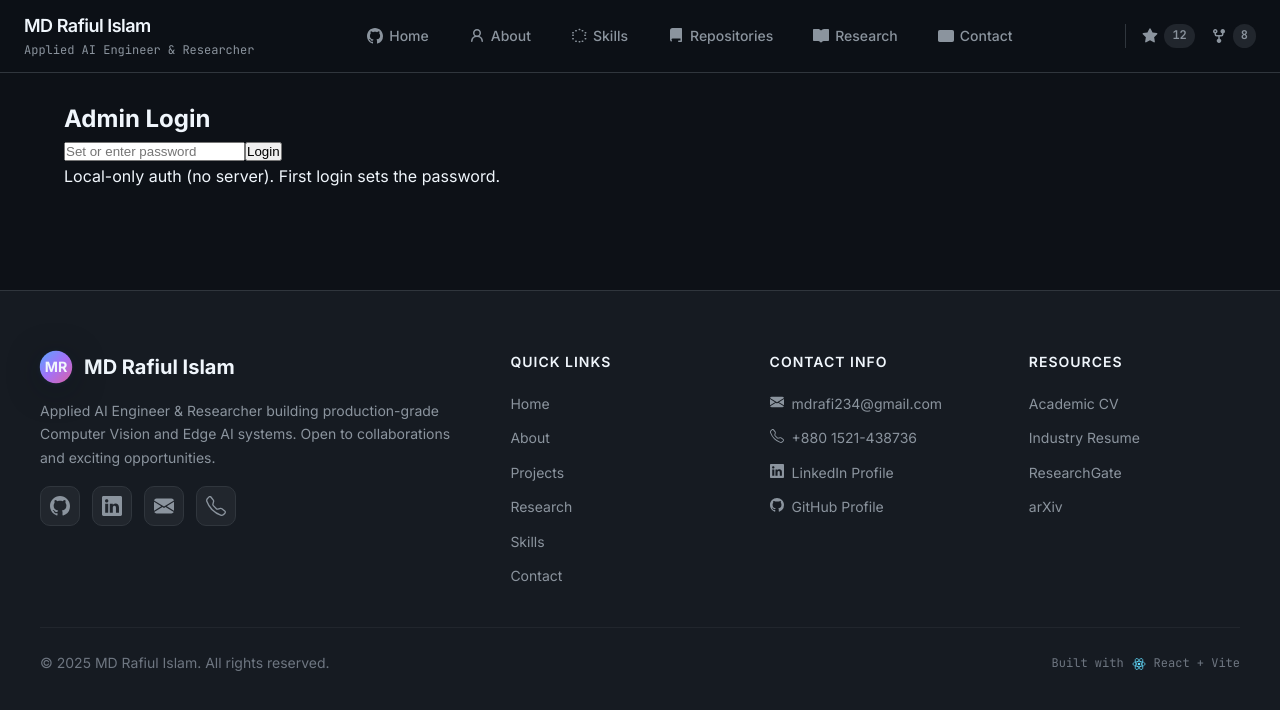
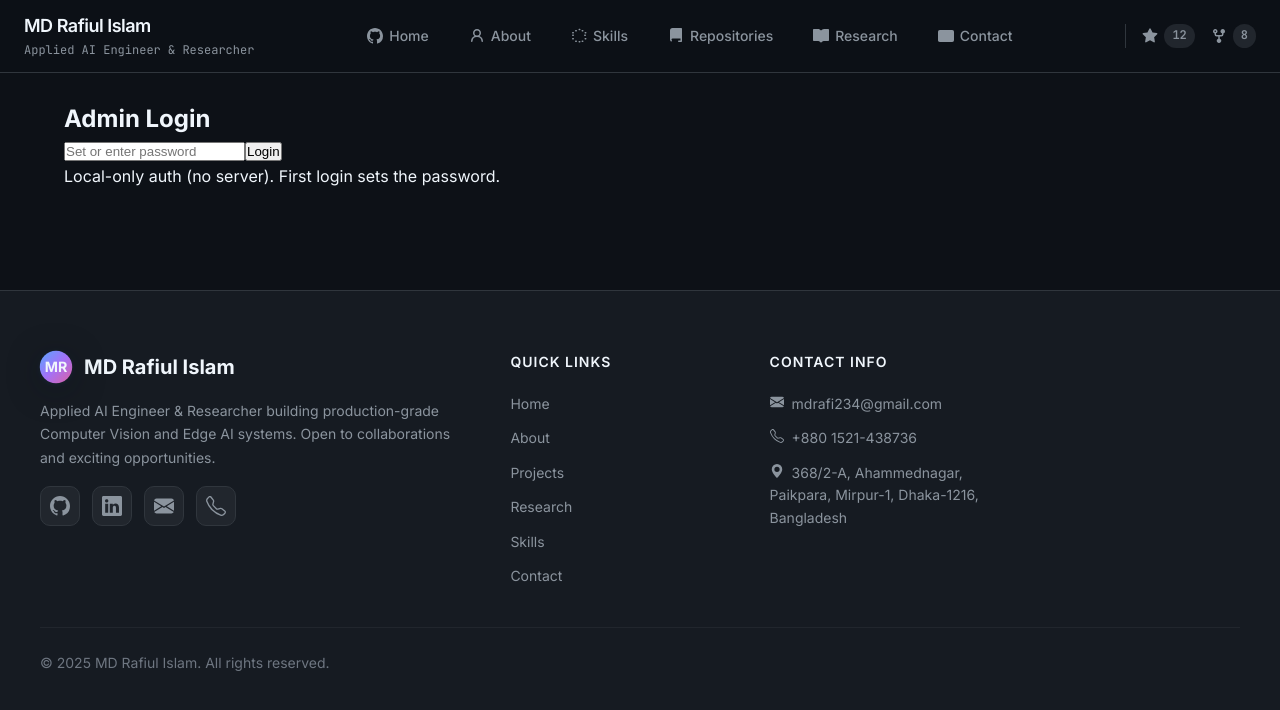
Before and after one commit to rafi0020/rafiul_ML_portfolio, a React (Vite) app: page /#/admin in a window 1280 px wide. Shown: the top 710 px of the page. Built offline with nearby package versions, Linux system fonts and the light colour scheme.

Commit message:
Update footer: add address to Contact Info, remove LinkedIn/GitHub links and Resources section

```diff
--- a/src/components/Footer.jsx
+++ b/src/components/Footer.jsx
@@ -63,36 +63,21 @@ export default function Footer(){
               </svg>
               mdrafi234@gmail.com
             </a>
-            <a href="tel:+8801521438736" className="footer-link">
+            <a href="tel:+8801679899117" className="footer-link">
               <svg width="14" height="14" viewBox="0 0 16 16" fill="currentColor" style={{marginRight: '8px'}}>
                 <path d="M3.654 1.328a.678.678 0 0 0-1.015-.063L1.605 2.3c-.483.484-.661 1.169-.45 1.77a17.568 17.568 0 0 0 4.168 6.608 17.569 17.569 0 0 0 6.608 4.168c.601.211 1.286.033 1.77-.45l1.034-1.034a.678.678 0 0 0-.063-1.015l-2.307-1.794a.678.678 0 0 0-.58-.122l-2.19.547a1.745 1.745 0 0 1-1.657-.459L5.482 8.062a1.745 1.745 0 0 1-.46-1.657l.548-2.19a.678.678 0 0 0-.122-.58L3.654 1.328zM1.884.511a1.745 1.745 0 0 1 2.612.163L6.29 2.98c.329.423.445.974.315 1.494l-.547 2.19a.678.678 0 0 0 .178.643l2.457 2.457a.678.678 0 0 0 .644.178l2.189-.547a1.745 1.745 0 0 1 1.494.315l2.306 1.794c.829.645.905 1.87.163 2.611l-1.034 1.034c-.74.74-1.846 1.065-2.877.702a18.634 18.634 0 0 1-7.01-4.42 18.634 18.634 0 0 1-4.42-7.009c-.362-1.03-.037-2.137.703-2.877L1.885.511z"/>
               </svg>
               +880 1521-438736
             </a>
-            <a href="https://www.linkedin.com/in/md-rafiul-islam-13b397143/" className="footer-link" target="_blank" rel="noreferrer">
+            <div className="footer-link" style={{cursor: 'default'}}>
               <svg width="14" height="14" viewBox="0 0 16 16" fill="currentColor" style={{marginRight: '8px'}}>
-                <path d="M0 1.146C0 .513.526 0 1.175 0h13.65C15.474 0 16 .513 16 1.146v13.708c0 .633-.526 1.146-1.175 1.146H1.175C.526 16 0 15.487 0 14.854V1.146zm4.943 12.248V6.169H2.542v7.225h2.401zm-1.2-8.212c.837 0 1.358-.554 1.358-1.248-.015-.709-.52-1.248-1.342-1.248-.822 0-1.359.54-1.359 1.248 0 .694.521 1.248 1.327 1.248h.016zm4.908 8.212V9.359c0-.216.016-.432.08-.586.173-.431.568-.878 1.232-.878.869 0 1.216.662 1.216 1.634v3.865h2.401V9.25c0-2.22-1.184-3.252-2.764-3.252-1.274 0-1.845.7-2.165 1.193v.025h-.016a5.54 5.54 0 01.016-.025V6.169h-2.4c.03.678 0 7.225 0 7.225h2.4z"/>
+                <path d="M8 16s6-5.686 6-10A6 6 0 0 0 2 6c0 4.314 6 10 6 10zm0-7a3 3 0 1 1 0-6 3 3 0 0 1 0 6z"/>
               </svg>
-              LinkedIn Profile
-            </a>
-            <a href="https://github.com/rafi0020" className="footer-link" target="_blank" rel="noreferrer">
-              <svg width="14" height="14" viewBox="0 0 16 16" fill="currentColor" style={{marginRight: '8px'}}>
-                <path d="M8 0C3.58 0 0 3.58 0 8c0 3.54 2.29 6.53 5.47 7.59.4.07.55-.17.55-.38 0-.19-.01-.82-.01-1.49-2.01.37-2.53-.49-2.69-.94-.09-.23-.48-.94-.82-1.13-.28-.15-.68-.52-.01-.53.63-.01 1.08.58 1.23.82.72 1.21 1.87.87 2.33.66.07-.52.28-.87.51-1.07-1.78-.2-3.64-.89-3.64-3.95 0-.87.31-1.59.82-2.15-.08-.2-.36-1.02.08-2.12 0 0 .67-.21 2.2.82.64-.18 1.32-.27 2-.27.68 0 1.36.09 2 .27 1.53-1.04 2.2-.82 2.2-.82.44 1.1.16 1.92.08 2.12.51.56.82 1.27.82 2.15 0 3.07-1.87 3.75-3.65 3.95.29.25.54.73.54 1.48 0 1.07-.01 1.93-.01 2.2 0 .21.15.46.55.38A8.013 8.013 0 0016 8c0-4.42-3.58-8-8-8z"/>
-              </svg>
-              GitHub Profile
-            </a>
+              368/2-A, Ahammednagar, Paikpara, Mirpur-1, Dhaka-1216, Bangladesh
+            </div>
           </div>
         </div>
 
-        <div className="footer-column">
-          <h4>Resources</h4>
-          <div className="footer-links">
-            <a href={`${baseUrl}cv/MD_Rafiul_Islam_Academic.pdf`} className="footer-link" download>Academic CV</a>
-            <a href={`${baseUrl}cv/MD_Rafiul_Islam_Industry.pdf`} className="footer-link" download>Industry Resume</a>
-            <a href="https://www.researchgate.net/profile/Rafiul-Islam-13" className="footer-link" target="_blank" rel="noreferrer">ResearchGate</a>
-            <a href="https://arxiv.org" className="footer-link" target="_blank" rel="noreferrer">arXiv</a>
-          </div>
-        </div>
       </div>
 
       <div className="footer-bottom">
@@ -100,14 +85,14 @@ export default function Footer(){
           © {currentYear} MD Rafiul Islam. All rights reserved.
         </p>
         <div className="footer-tech">
-          <span>Built with</span>
+          {/* <span>Built with</span>
           <svg width="14" height="14" viewBox="0 0 16 16" fill="#61DAFB">
             <circle cx="8" cy="8" r="1.5"/>
             <ellipse cx="8" cy="8" rx="7" ry="3" fill="none" stroke="#61DAFB" strokeWidth="0.8"/>
             <ellipse cx="8" cy="8" rx="7" ry="3" fill="none" stroke="#61DAFB" strokeWidth="0.8" transform="rotate(60 8 8)"/>
             <ellipse cx="8" cy="8" rx="7" ry="3" fill="none" stroke="#61DAFB" strokeWidth="0.8" transform="rotate(120 8 8)"/>
           </svg>
-          <span>React + Vite</span>
+          <span>React + Vite</span> */}
         </div>
       </div>
     </footer>
```
